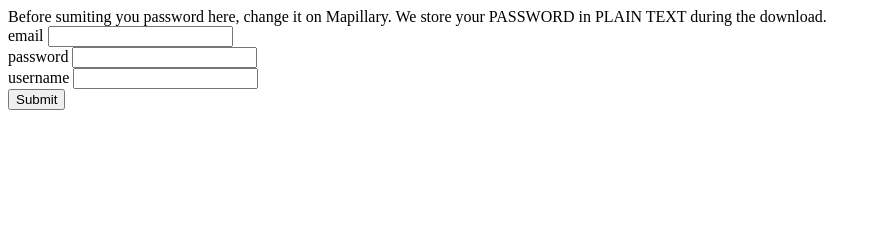
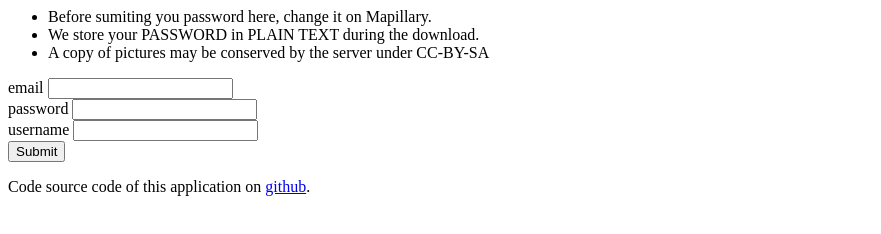
Before and after one commit to frodrigo/mapillary_takeout_web, a plain HTML site: page templates/index.html in a window 1280 px wide. Shown: the whole page, without its empty margins (0-881 px from the left). Drawn offline with Linux system fonts and the light colour scheme.

Commit message:
More info on homepage #1

```diff
--- a/templates/index.html
+++ b/templates/index.html
@@ -1,8 +1,11 @@
 <html>
 <body>
 
-Before sumiting you password here, change it on Mapillary.
-We store your PASSWORD in PLAIN TEXT during the download.
+<ul>
+    <li>Before sumiting you password here, change it on Mapillary.</li>
+    <li>We store your PASSWORD in PLAIN TEXT during the download.</li>
+    <li>A copy of pictures may be conserved by the server under CC-BY-SA</li>
+</ul>
 
 <form action="mapillary_takeout" method="post">
   <label for="email">email</label>
@@ -19,5 +22,7 @@
 
   <input type="submit">
 </form>
+
+Code source code of this application on <a href="https://github.com/frodrigo/mapillary_takeout_web">github</a>.
 </body>
 </html>
```
